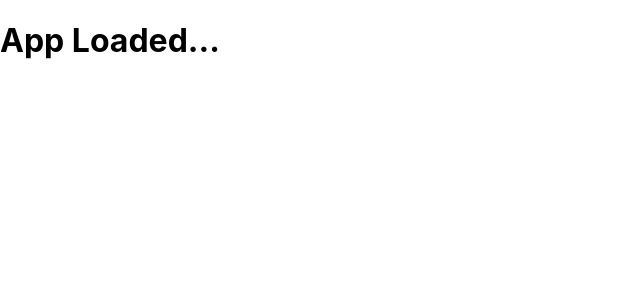
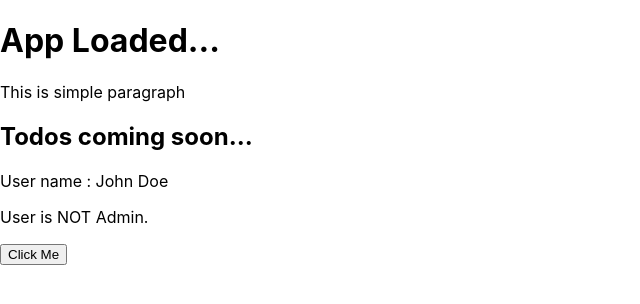
Before and after one commit to synergy2411/db-ui_b1, a React (Create React App) app in the folder first-app/: page / in a window 1280 px wide. Shown: the top 304 px of the page, without its empty margins (0-640 px from the left). Built offline with nearby package versions, Linux system fonts and the light colour scheme.

Commit message:
jsx added

```diff
--- a/first-app/src/App.js
+++ b/first-app/src/App.js
@@ -1,7 +1,11 @@
+import Todos from "./Components/Todos/Todos";
+
 function App() {
   return (
     <div>
       <h1>App Loaded...</h1>
+      <p>This is simple paragraph</p>
+      <Todos />
     </div>
   );
 }
--- /dev/null
+++ b/first-app/src/Components/Todos/Todos.jsx
@@ -0,0 +1,22 @@
+function Todos() {
+  let username = "John Doe";
+  let isAdmin = false;
+
+  let btnClicked = () => alert("Who's this?");
+
+  return (
+    <>
+      <h2 className="">Todos coming soon...</h2>
+      <p>User name : {username}</p>
+      <p>User is {isAdmin ? "" : "NOT"} Admin.</p>
+      <button onClick={btnClicked}>Click Me</button>
+    </>
+  );
+}
+
+export default Todos;
+
+// JSX : Embed with JavaScript with { }
+// JSX Restriction
+// - Can not use JS reserved keywords eg. class, for
+// - JSX must have only one root element
```
